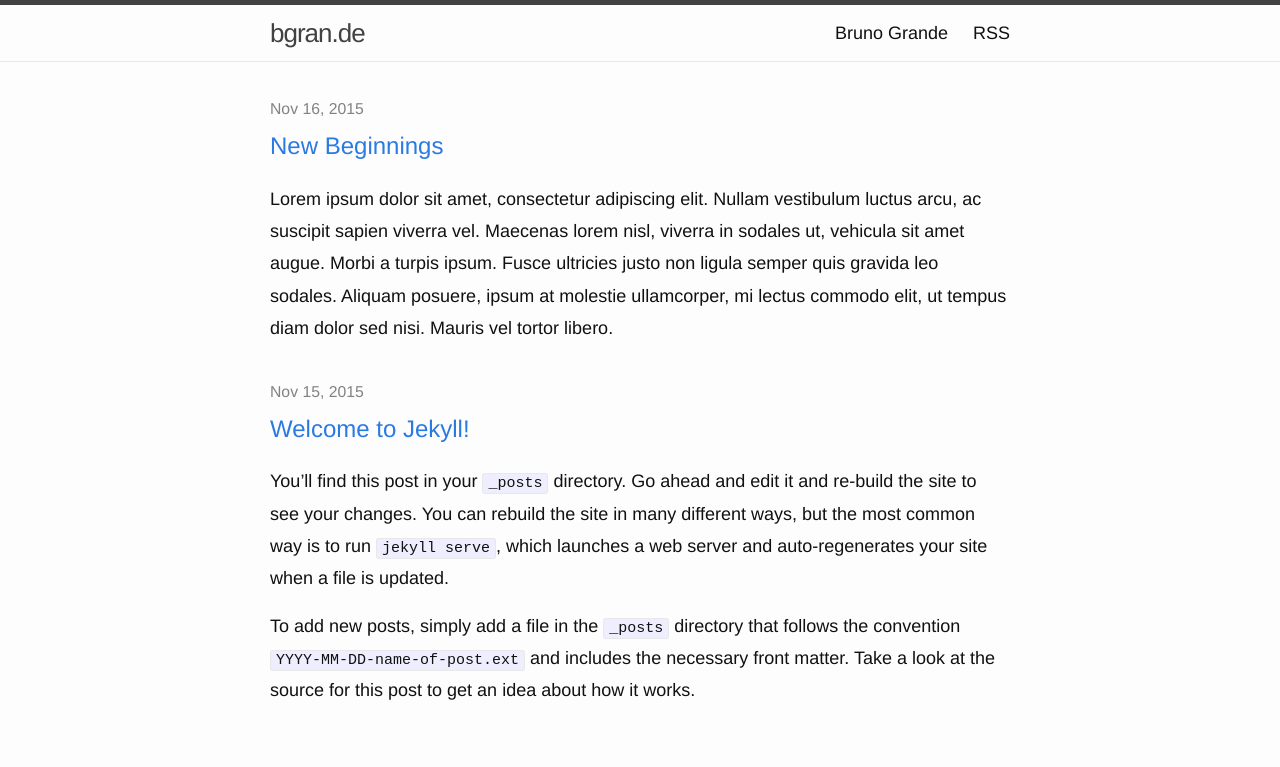
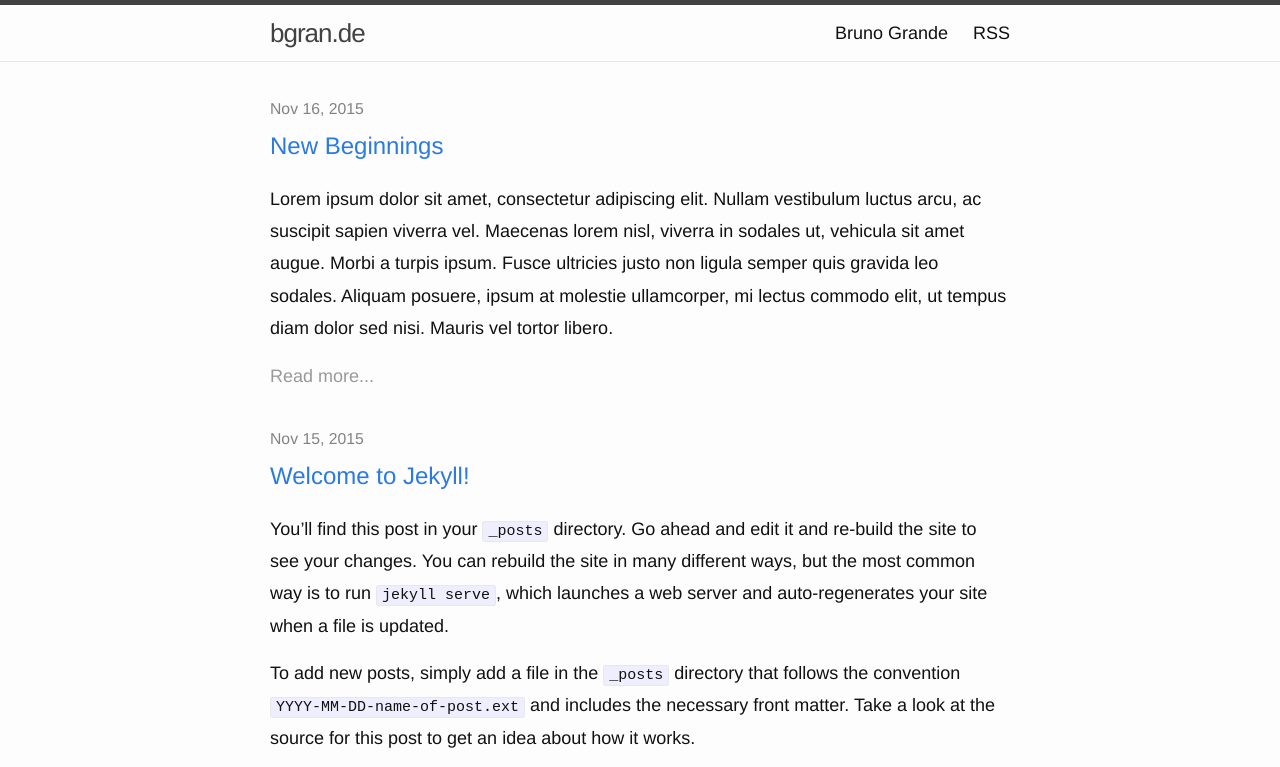
Before and after one commit to BrunoGrandePhD/scientificbruno.github.io, a Jekyll site: the page built from index.html, in a window 1280 px wide, cut to the strip 0-767 px from the top of the page. Built offline with Jekyll 4.4.1, drawn with Linux system fonts in a browser that asks for light colours; Markdown is read by kramdown in place of the engine named in the settings.

Commit message:
added read more links to homepage (fixes #1)

```diff
--- a/_sass/_layout.scss
+++ b/_sass/_layout.scss
@@ -195,6 +195,14 @@
     font-size: 24px;
 }
 
+.read-more-link {
+    color: $light-grey-link;
+}
+
+.read-more-link:visited {
+    color: $light-grey-link;
+}
+
 .avatar {
     width: 30%;
     float: right;
--- a/css/main.scss
+++ b/css/main.scss
@@ -23,6 +23,8 @@
 $grey-color:       #828282;
 $grey-color-light: lighten($grey-color, 40%);
 $grey-color-dark:  darken($grey-color, 25%);
+
+$light-grey-link: #999999;
 
 // Width of the content area
 $content-width:    800px;
--- a/index.html
+++ b/index.html
@@ -13,6 +13,7 @@
           <a class="post-link" href="{{ post.url | prepend: site.baseurl }}">{{ post.title }}</a>
         </h2>
         {{ post.excerpt }}
+        <p><a class="read-more-link" href="{{ post.url | prepend: site.baseurl }}">Read more...</a></p>
       </li>
     {% endfor %}
   </ul>
```
